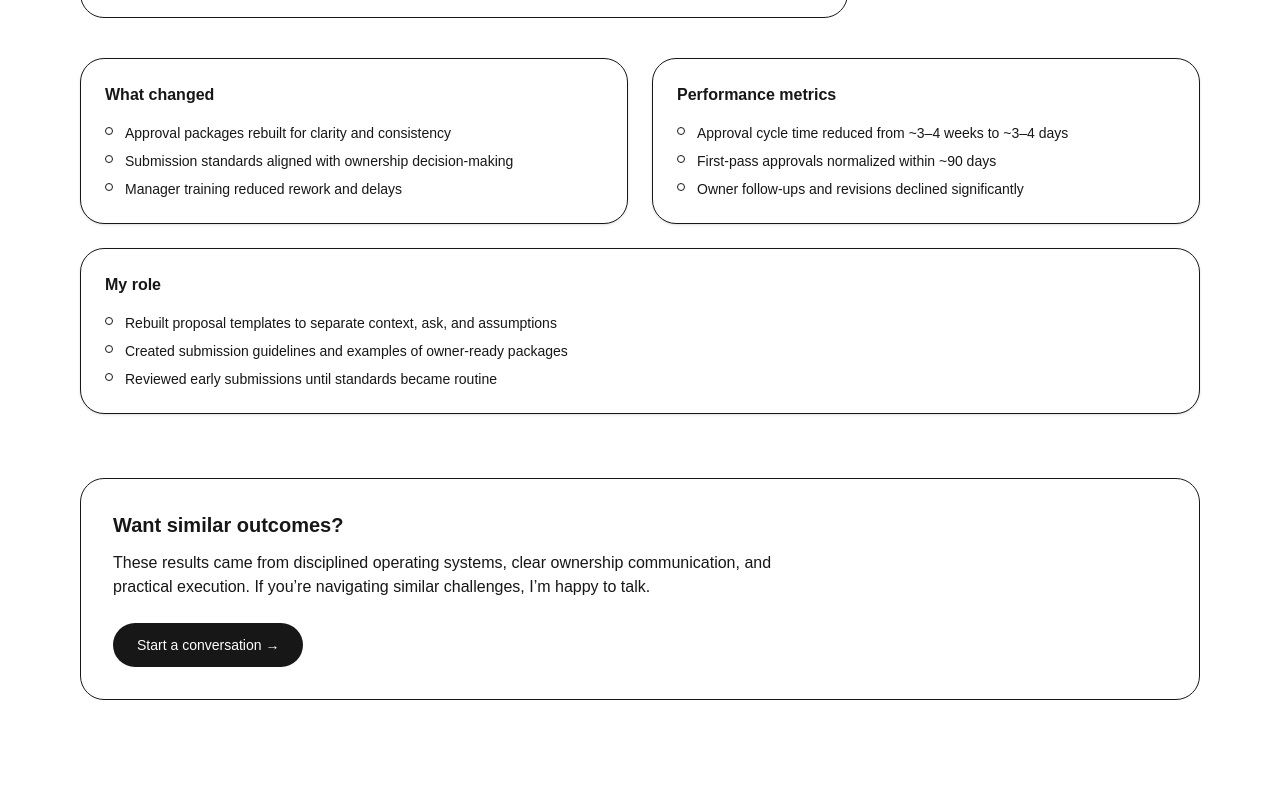
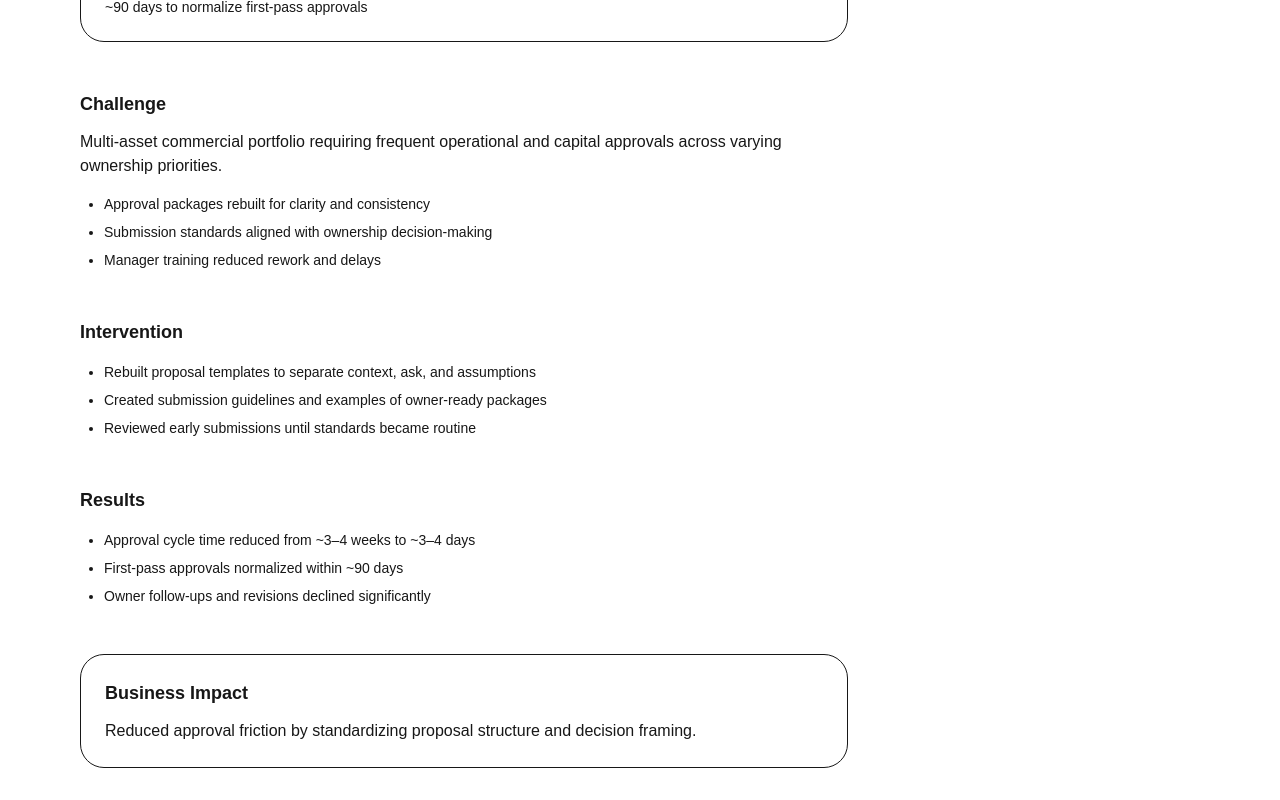
Before and after one commit to BK14782/brian-killian-consulting, a Next.js app: page /case-studies/approval-cycle-time in a window 1280 px wide. Shown: the part 460-1260 px from the top of the page. Before the commit the page ends 1208 px from the top, so only its background shows below. Built offline with nearby package versions, Linux system fonts and the light colour scheme.

Commit message:
Label asset context and align case study narrative layout

```diff
--- a/src/app/case-studies/[slug]/page.tsx
+++ b/src/app/case-studies/[slug]/page.tsx
@@ -58,7 +58,13 @@ export default async function CaseStudyPage({
           {cs.title}
         </h1>
 
-        <p className="mt-4 text-muted-foreground">{cs.context}</p>
+        <div className="mt-4">
+  <div className="text-sm font-semibold">Asset Context</div>
+  <p className="mt-1 text-muted-foreground">
+    {cs.context}
+  </p>
+</div>
+
 
         <div className="mt-6 rounded-3xl border bg-background/60 p-6">
           <div className="text-sm font-semibold">Outcome</div>
@@ -73,56 +79,54 @@ export default async function CaseStudyPage({
         ) : null}
       </div>
 
-      <div className="mt-10 grid gap-6 lg:grid-cols-2">
-        <section className="rounded-3xl border bg-background p-6 shadow-sm">
-          <h2 className="text-base font-semibold">What changed</h2>
-          <ul className="mt-4 space-y-2 text-sm text-muted-foreground">
+      <div className="mt-12 max-w-3xl space-y-12">
+
+  {/* Challenge */}
+  <section>
+    <h2 className="text-lg font-semibold">Challenge</h2>
+    <p className="mt-3 text-muted-foreground">
+      {cs.context}
+    </p>
+
+    <ul className="mt-4 list-disc space-y-2 pl-6 text-sm text-muted-foreground">
       {cs.bullets.map((b) => (
-              <li key={b} className="flex items-start gap-3">
-                <span className="mt-1 inline-block h-2 w-2 rounded-full border" />
-                <span>{b}</span>
-              </li>
+        <li key={b}>{b}</li>
       ))}
     </ul>
   </section>
 
-        <section className="rounded-3xl border bg-background p-6 shadow-sm">
-          <h2 className="text-base font-semibold">Performance metrics</h2>
-          <ul className="mt-4 space-y-2 text-sm text-muted-foreground">
-            {cs.metrics.map((m) => (
-              <li key={m} className="flex items-start gap-3">
-                <span className="mt-1 inline-block h-2 w-2 rounded-full border" />
-                <span>{m}</span>
-              </li>
+  {/* Intervention */}
+  <section>
+    <h2 className="text-lg font-semibold">Intervention</h2>
+
+    <ul className="mt-4 list-disc space-y-2 pl-6 text-sm text-muted-foreground">
+      {cs.whatIDid.map((x) => (
+        <li key={x}>{x}</li>
       ))}
     </ul>
   </section>
 
-        <section className="rounded-3xl border bg-background p-6 shadow-sm lg:col-span-2">
-          <h2 className="text-base font-semibold">My role</h2>
-          <ul className="mt-4 space-y-2 text-sm text-muted-foreground">
-            {cs.whatIDid.map((x) => (
-              <li key={x} className="flex items-start gap-3">
-                <span className="mt-1 inline-block h-2 w-2 rounded-full border" />
-                <span>{x}</span>
-              </li>
+  {/* Results */}
+  <section>
+    <h2 className="text-lg font-semibold">Results</h2>
+
+    <ul className="mt-4 list-disc space-y-2 pl-6 text-sm text-muted-foreground">
+      {cs.metrics.map((m) => (
+        <li key={m}>{m}</li>
       ))}
     </ul>
+  </section>
 
-          {cs.tools?.length ? (
-            <div className="mt-6 flex flex-wrap gap-2">
-              {cs.tools.map((t) => (
-                <span
-                  key={t}
-                  className="rounded-full border px-3 py-1 text-xs text-muted-foreground"
-                >
-                  {t}
-                </span>
-              ))}
+  {/* Business Impact */}
+  <section className="rounded-3xl border bg-background/60 p-6">
+    <h2 className="text-lg font-semibold">Business Impact</h2>
+    <p className="mt-3 text-muted-foreground">
+      {cs.outcome}
+    </p>
+  </section>
+
 </div>
-          ) : null}
-        </section>
-      </div>
+
 
       <section className="mt-16 rounded-3xl border bg-background/60 p-8">
         <h2 className="text-xl font-semibold">Want similar outcomes?</h2>
```
Lines whose indentation alone changed are shown as unchanged.
